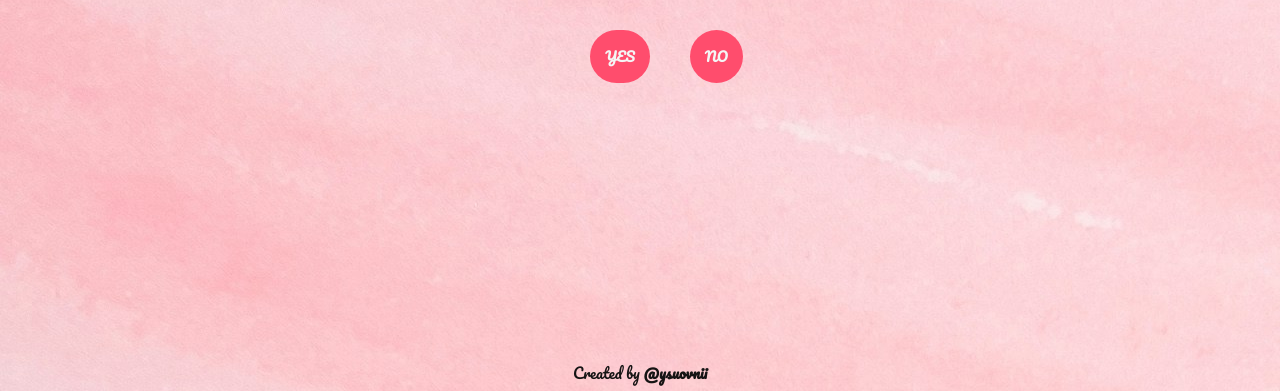
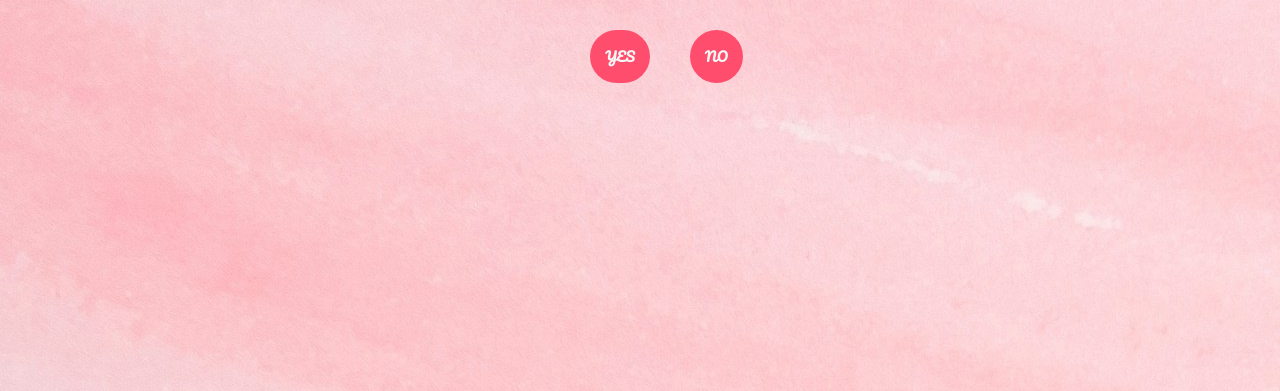
Before and after one commit to ysuovnii/BeMyValentine, a plain HTML site: page index.html in a window 1280 px wide. Shown: the part 409-800 px from the top of the page. Drawn offline with Linux system fonts and the light colour scheme.

Commit message:
final index.html

```diff
--- a/index.html
+++ b/index.html
@@ -44,10 +44,6 @@
         }
     </script>
 
-    <footer class="info">
-        Created by <a href="https://github.com/ysuovnii" target="_blank">@ysuovnii</a>
-    </footer>
-
 </body>
 
 
```
